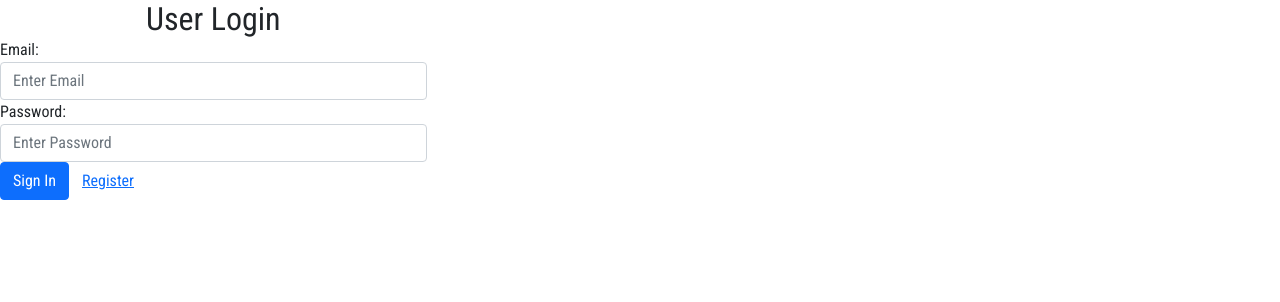
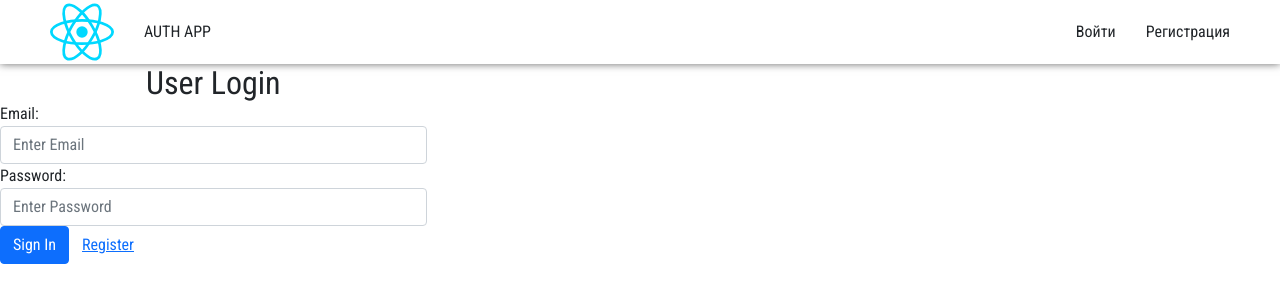
Before and after one commit to galikeev/auth-app, a React (Create React App) app in the folder client/: page /login in a window 1280 px wide. Shown: the top 302 px of the page. Built offline with nearby package versions, Linux system fonts and the light colour scheme.

Commit message:
added navbar

```diff
--- a/client/src/components/app/App.js
+++ b/client/src/components/app/App.js
@@ -1,11 +1,13 @@
 import { BrowserRouter } from "react-router-dom";
+
+import NavBar from "../navBar/NavBar";
 import AppRouter from "../appRouter/AppRouter";
-
 
 const App = () => {
 	return (
 		<div className="app">
 			<BrowserRouter>
+				<NavBar/>
 				<AppRouter/>
 			</BrowserRouter>
 		</div>
--- /dev/null
+++ b/client/src/components/navBar/NavBar.js
@@ -0,0 +1,20 @@
+import Logo from '../../assets/img/reactjs-icon.svg';
+
+import './navBar.scss';
+
+const NavBar = () => {
+    return (
+        <div className="navbar">
+            <div className="navbar__wrapper">
+                <img src={Logo} alt="logo" className="navbar__logo"/>
+                <a href="1" className="navbar__header">AUTH APP</a>
+            </div>
+            <div className="navbar__wrapper">
+                <div className="navbar__login">Войти</div>
+                <div className="navbar__registration">Регистрация</div>
+            </div>
+        </div>
+    );
+};
+
+export default NavBar;
--- /dev/null
+++ b/client/src/components/navBar/navBar.scss
@@ -0,0 +1,11 @@
+.navbar {
+    display: flex;
+    min-height: 50px;
+    box-shadow: 0px 0px 8px rgba(0,0,0,.6);
+    padding: 0 50px;
+    &__wrapper {
+        display: flex;
+        align-items: center;
+        gap: 30px;
+    }
+}
```
